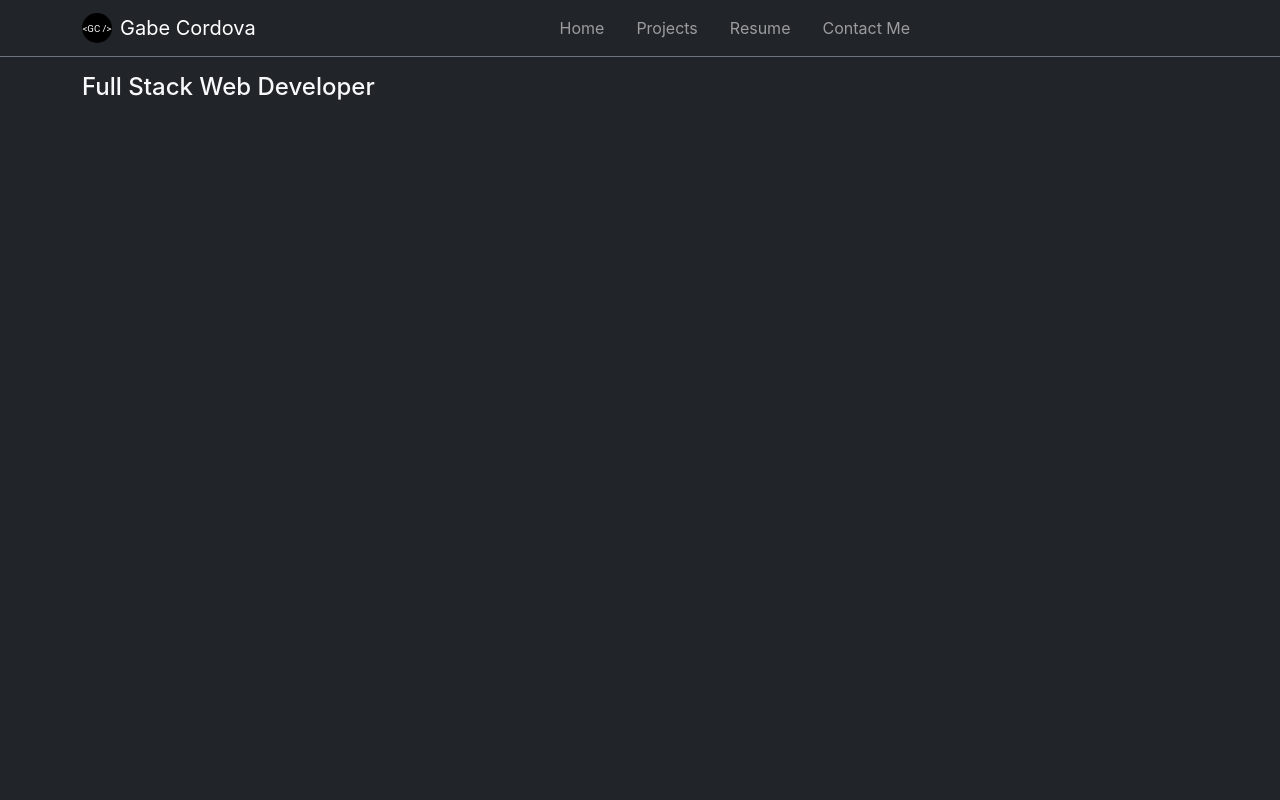
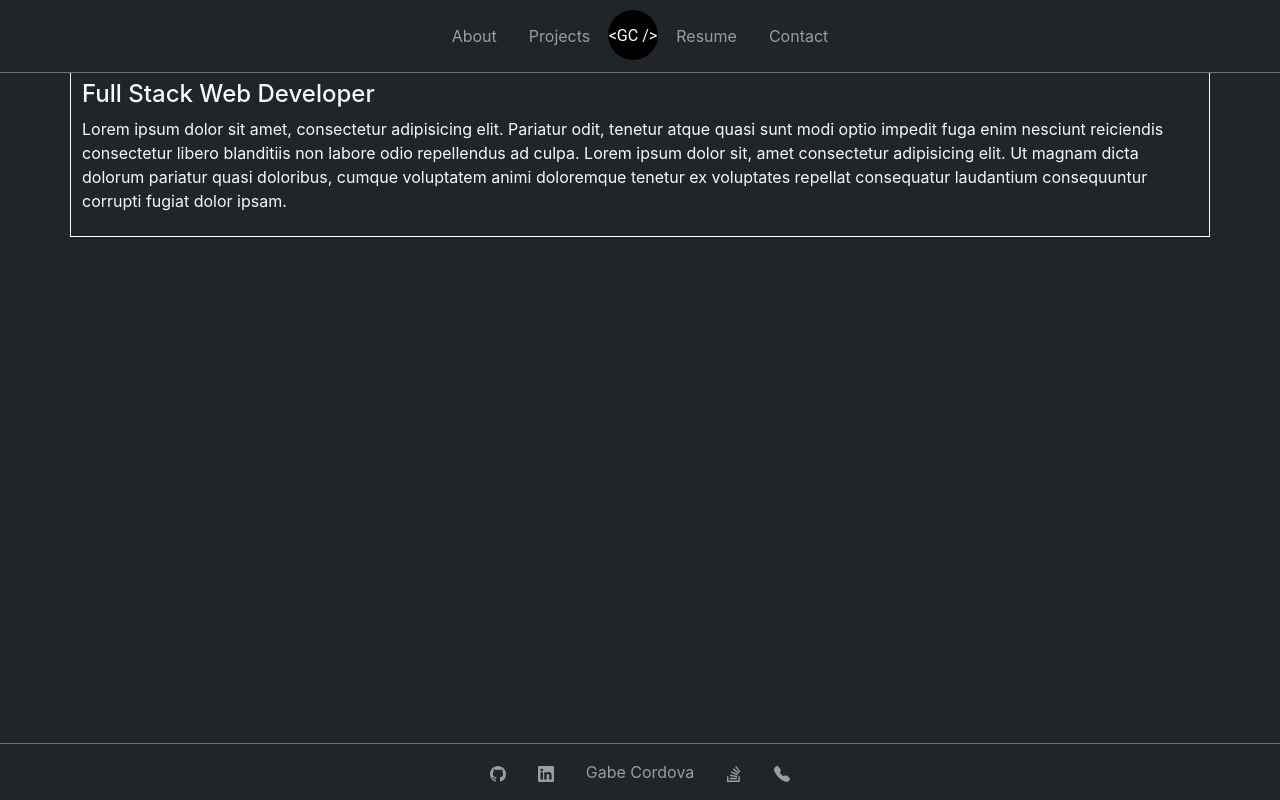
Before and after one commit to Yiladien/gabecordova, a React (Create React App) app in the folder client/: page / in a window 1280 px wide. Built offline with nearby package versions, Linux system fonts and the light colour scheme.

Commit message:
nav and footer icons

```diff
--- a/client/package.json
+++ b/client/package.json
@@ -8,6 +8,7 @@
     "bootstrap": "^5.3.2",
     "react": "^18.2.0",
     "react-bootstrap": "^2.8.0",
+    "react-bootstrap-icons": "^1.10.3",
     "react-dom": "^18.2.0",
     "react-router-dom": "^6.16.0",
     "react-scripts": "5.0.1",
--- a/client/src/App.js
+++ b/client/src/App.js
@@ -4,25 +4,29 @@ import { BrowserRouter as Router, Routes, Route } from "react-router-dom";
 // import "./App.css";
 
 // pages imports
-import Home from "./pages/Home";
+import About from "./pages/About";
 import Projects from "./pages/Projects";
 import Resume from "./pages/Resume";
 import Contact from "./pages/Contact";
 
 // component imports
 import Navbar from "./components/Navbar";
+import Footer from "./components/Footer";
 
 function App() {
   return (
     <Router>
-      <div className="bg-dark min-vh-100">
+      <div className="bg-dark min-vh-100 pt-5 pb-5">
         <Navbar />
-        <Routes>
-          <Route exact path="/" element={<Home />} />
-          <Route exact path="/projects" element={<Projects />} />
-          <Route exact path="/resume" element={<Resume />} />
-          <Route exact path="/contact" element={<Contact />} />
-        </Routes>
+        <div className="pt-4 pb-2">
+          <Routes>
+            <Route exact path="/" element={<About />} />
+            <Route exact path="/projects" element={<Projects />} />
+            <Route exact path="/resume" element={<Resume />} />
+            <Route exact path="/contact" element={<Contact />} />
+          </Routes>
+        </div>
+        <Footer />
       </div>
     </Router>
   );
--- /dev/null
+++ b/client/src/components/Footer.js
@@ -0,0 +1,53 @@
+//react
+import React from "react";
+
+//bootstrap
+import Container from "react-bootstrap/Container";
+import Nav from "react-bootstrap/Nav";
+import Navbar from "react-bootstrap/Navbar";
+
+import {
+  Github,
+  Linkedin,
+  StackOverflow,
+  TelephoneFill,
+} from "react-bootstrap-icons";
+
+function Footer() {
+  return (
+    <>
+      <Navbar
+        id="mainNavbar"
+        expand={true}
+        fixed="bottom"
+        data-bs-theme="dark"
+        bg="dark"
+        className="border-top border-secondary"
+      >
+        <Container>
+          <Nav className="m-auto column-gap-3">
+            <Nav.Link href="/">
+              <Github />
+            </Nav.Link>
+            <Nav.Link href="/projects">
+              <Linkedin />
+            </Nav.Link>
+            <Nav.Link href="/" title="gabecordova.dev">
+              <span>Gabe Cordova</span>
+            </Nav.Link>
+            <Nav.Link href="/resume">
+              <StackOverflow />
+            </Nav.Link>
+            <Nav.Link href="/contact">
+              <TelephoneFill />
+            </Nav.Link>
+          </Nav>
+          {/* <Navbar.Toggle aria-controls="basic-navbar-nav" />
+          <Navbar.Collapse id="basic-navbar-nav"></Navbar.Collapse> */}
+        </Container>
+      </Navbar>
+    </>
+  );
+}
+
+export default Footer;
--- a/client/src/components/Navbar.js
+++ b/client/src/components/Navbar.js
@@ -11,32 +11,43 @@ function MainNavbar() {
     <>
       <Navbar
         id="mainNavbar"
-        expand="md"
-        sticky="top"
-        variant="dark"
+        expand={true}
+        fixed="top"
+        data-bs-theme="dark"
         bg="dark"
-        className="border-bottom border-secondary mb-2"
+        className="border-bottom border-secondary py-3"
       >
         <Container>
-          <Navbar.Brand href="/">
+          <Nav className="m-auto column-gap-3">
+            <Nav.Link href="/">About</Nav.Link>
+            <Nav.Link href="/projects">Projects</Nav.Link>
+            <Nav.Link href="/" className="p-1">
+              <div className="position-relative">
+                <div className="position-absolute top-50 start-50 translate-middle">
+                  <img
+                    alt="gabecordova.dev logo"
+                    src={`logo.svg`}
+                    width="50"
+                    height="50"
+                    className="d-inline-block align-top"
+                    title="gabecordova.dev"
+                  />
+                </div>
                 <img
                   alt=""
                   src={`logo.svg`}
                   width="30"
                   height="30"
-              className="d-inline-block align-top me-2"
+                  className="d-inline-block align-top"
                 />
-            <span>Gabe Cordova</span>
-          </Navbar.Brand>
-          <Navbar.Toggle aria-controls="basic-navbar-nav" />
-          <Navbar.Collapse id="basic-navbar-nav">
-            <Nav className="m-auto column-gap-3">
-              <Nav.Link href="/">Home</Nav.Link>
-              <Nav.Link href="/projects">Projects</Nav.Link>
+              </div>
+              {/* <span>Gabe Cordova</span> */}
+            </Nav.Link>
             <Nav.Link href="/resume">Resume</Nav.Link>
-              <Nav.Link href="/contact">Contact Me</Nav.Link>
+            <Nav.Link href="/contact">Contact</Nav.Link>
           </Nav>
-          </Navbar.Collapse>
+          {/* <Navbar.Toggle aria-controls="basic-navbar-nav" />
+          <Navbar.Collapse id="basic-navbar-nav"></Navbar.Collapse> */}
         </Container>
       </Navbar>
     </>
--- /dev/null
+++ b/client/src/pages/About.js
@@ -0,0 +1,30 @@
+import React from "react";
+
+//bootstrap
+import { Container } from "react-bootstrap";
+
+const About = () => {
+  return (
+    <>
+      <Container
+        className="bg-dark py-2"
+        style={{
+          boxShadow: "inset 0px 0px 0px 1px white",
+        }}
+      >
+        <h4 className="text-light">Full Stack Web Developer</h4>
+        <p className="text-light">
+          Lorem ipsum dolor sit amet, consectetur adipisicing elit. Pariatur
+          odit, tenetur atque quasi sunt modi optio impedit fuga enim nesciunt
+          reiciendis consectetur libero blanditiis non labore odio repellendus
+          ad culpa. Lorem ipsum dolor sit, amet consectetur adipisicing elit. Ut
+          magnam dicta dolorum pariatur quasi doloribus, cumque voluptatem animi
+          doloremque tenetur ex voluptates repellat consequatur laudantium
+          consequuntur corrupti fugiat dolor ipsam.
+        </p>
+      </Container>
+    </>
+  );
+};
+
+export default About;
--- a/client/src/pages/Home.js
+++ /dev/null
@@ -1,16 +0,0 @@
-import React from "react";
-
-//bootstrap
-import { Container } from "react-bootstrap";
-
-const Home = () => {
-  return (
-    <>
-      <Container className="bg-dark py-2">
-        <h4 className="text-light">Full Stack Web Developer</h4>
-      </Container>
-    </>
-  );
-};
-
-export default Home;
```
Also changed, not shown: 1 other file (tests, documents, lock files or other folders). Lines whose indentation alone changed are shown as unchanged.
